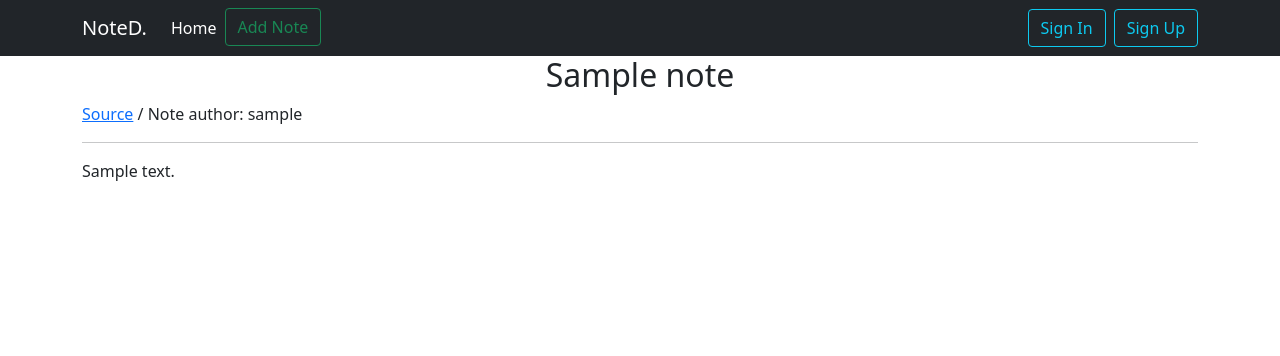
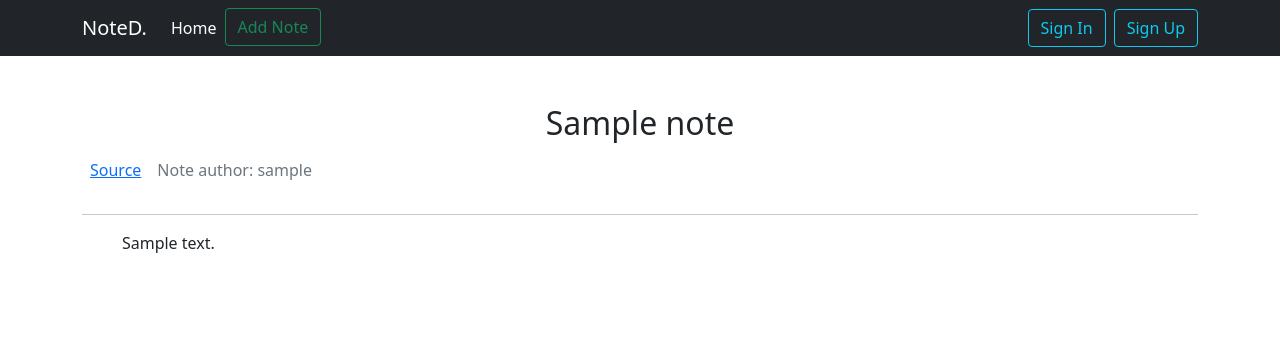
Before and after one commit to paulyeager0212/Django-noted, a Django app: a page that uses frontend/templates/notes/note.html in a window 1280 px wide. Shown: the top 356 px of the page. Run offline with Django 3.2, Linux system fonts and the light colour scheme; tables that the repository leaves empty hold one stand-in row (values such as "Sample post"); some libraries are stand-ins or nearby versions.

Commit message:
Updated Details Note design.

```diff
--- a/frontend/templates/notes/note.html
+++ b/frontend/templates/notes/note.html
@@ -3,30 +3,44 @@
 {% block title %}{{ note.title }}{% endblock %}
 
 {% block main %}
-    <!-- Head of note -->
-    <h2 align="center">{{ note.title }}</h2>
+    <div class="row mt-5">
+
+        <!-- Title -->
+        <h2 class="fs-2 text-center">{{ note.title }}</h2>
+
+        <!-- Source and Author -->
+        <div class="d-flex bd-highlight mb-3">
+          <div class="p-2 bd-highlight">
               <a href="{{ note.source }}" target="_blank">Source</a>
-    <span> / Note author: {{ note.author.username }}</span>
-
+          </div>
+          <div class="p-2 bd-highlight text-secondary">
+              Note author: {{ note.author.username }}
+          </div>
           <!-- Control buttons (update/delete) -->
+          <div class="ms-auto p-2 bd-highlight">
               {% if user == note.author %}
-        <hr>
-        <div style="display: flex;">
+                <div class="d-flex justify-content-end">
                     <form action="{% url 'update' slug=note.slug %}" method="get">
                         {% csrf_token %}
-            <button type="submit">Edit Note</button>
+                        <button type="submit" class="btn btn-outline-info btn-sm">
+                            Edit Note
+                        </button>
                     </form>
                     <form action="{% url 'delete' slug=note.slug %}" method="post">
                         {% csrf_token %}
-            <button type="submit" onclick="return confirm('Are you sure?');">
+                        <button type="submit" class="btn btn-outline-danger btn-sm ms-2" onclick="return confirm('Are you sure?');">
                             Delete Note
                         </button>
                     </form>
                 </div>
             {% endif %}
-    <hr>
-
-    <!-- Body of note -->
+          </div>
+        </div>
+    </div>
+    <hr class="mt-2">
+    <!-- Body -->
+    <div class="row m-auto" style="max-width: 95%;">
         <p>{{ note.body_html | safe }}</p>
+    </div>
 
 {% endblock %}
```
Lines whose indentation alone changed are shown as unchanged.
